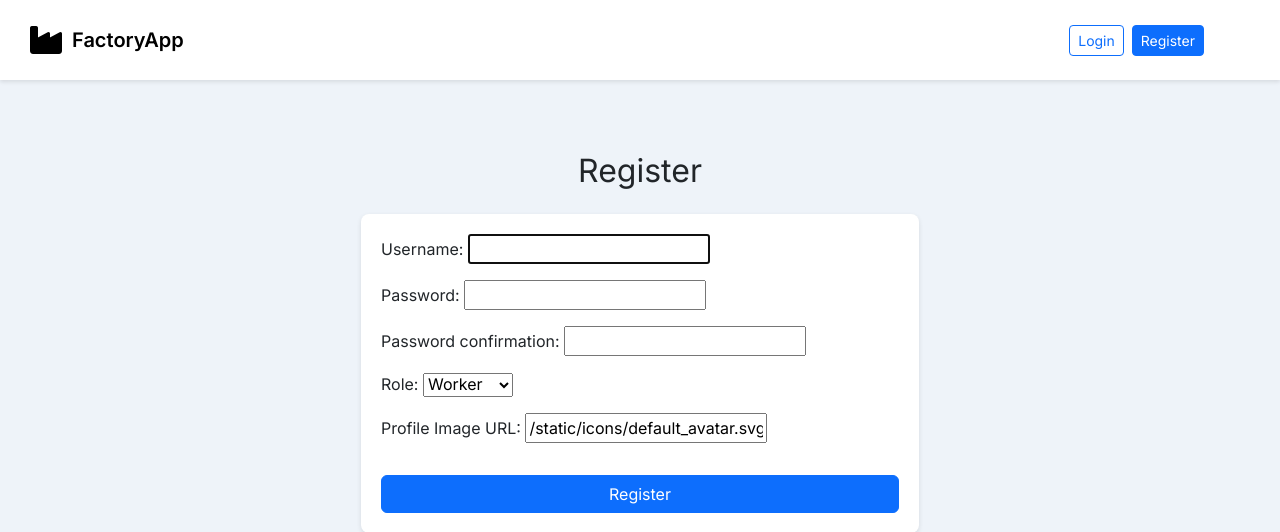
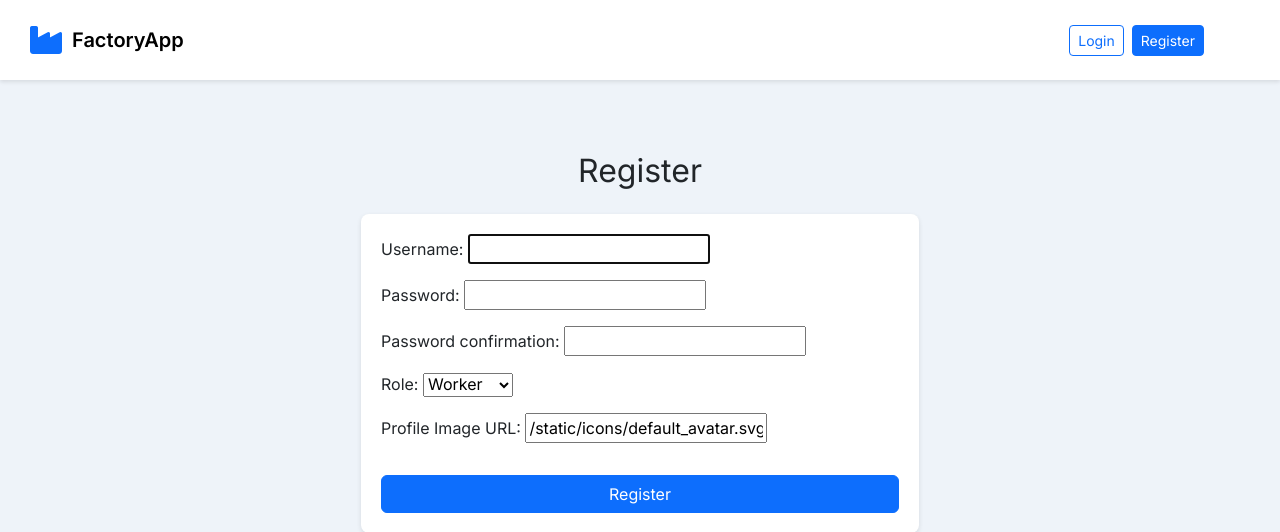
Before and after one commit to stanchev-dev/factory-app, a Django app: page /accounts/register/ in a window 1280 px wide. Shown: the top 532 px of the page. Run offline with Django 5.2, Linux system fonts and the light colour scheme.

Commit message:
Style navbar icon

```diff
--- a/static/css/style.css
+++ b/static/css/style.css
@@ -32,6 +32,7 @@ body {
 .brand-icon {
   font-size: 32px;
   line-height: 1;
+  color: #0d6efd;
 }
 
 .icon {
```
